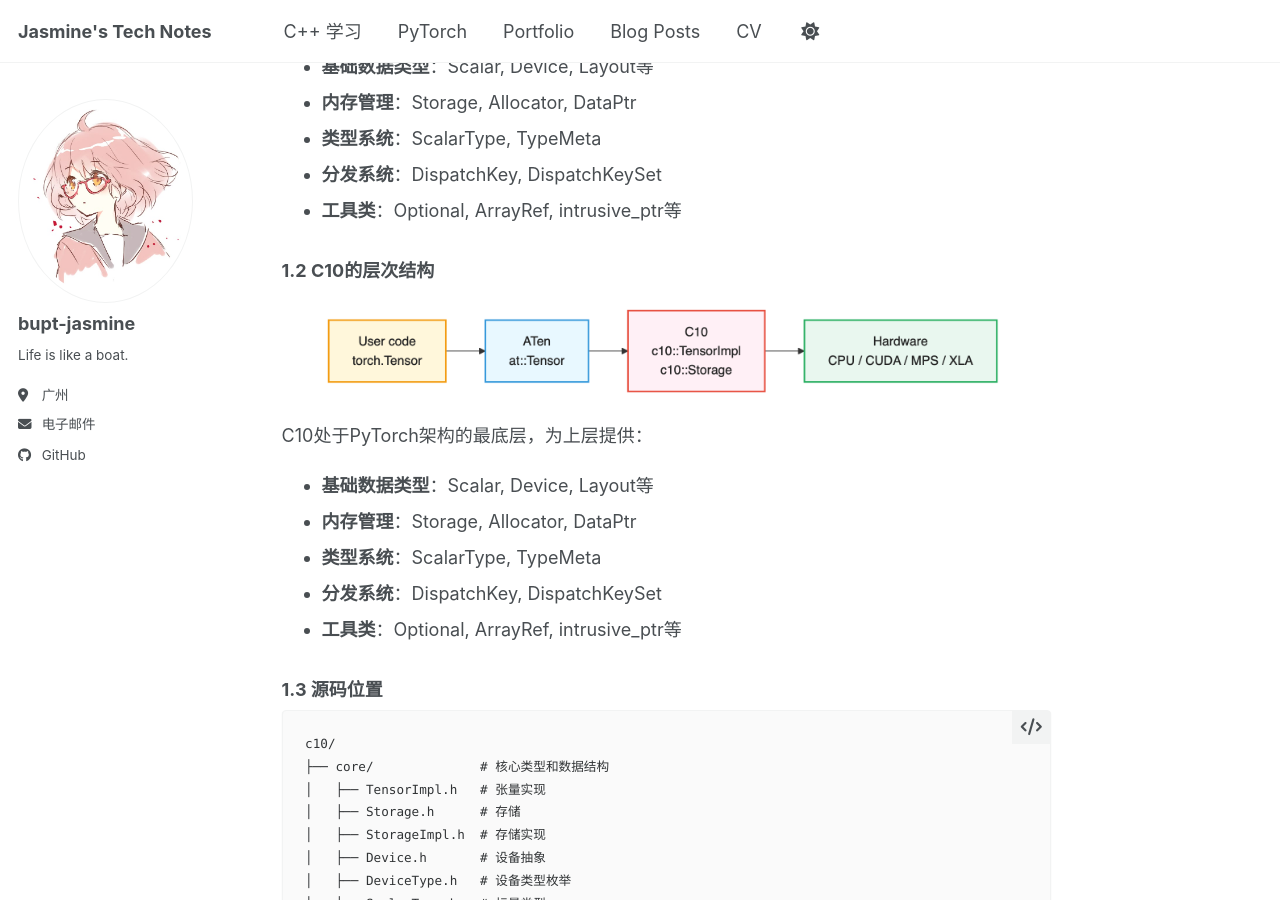
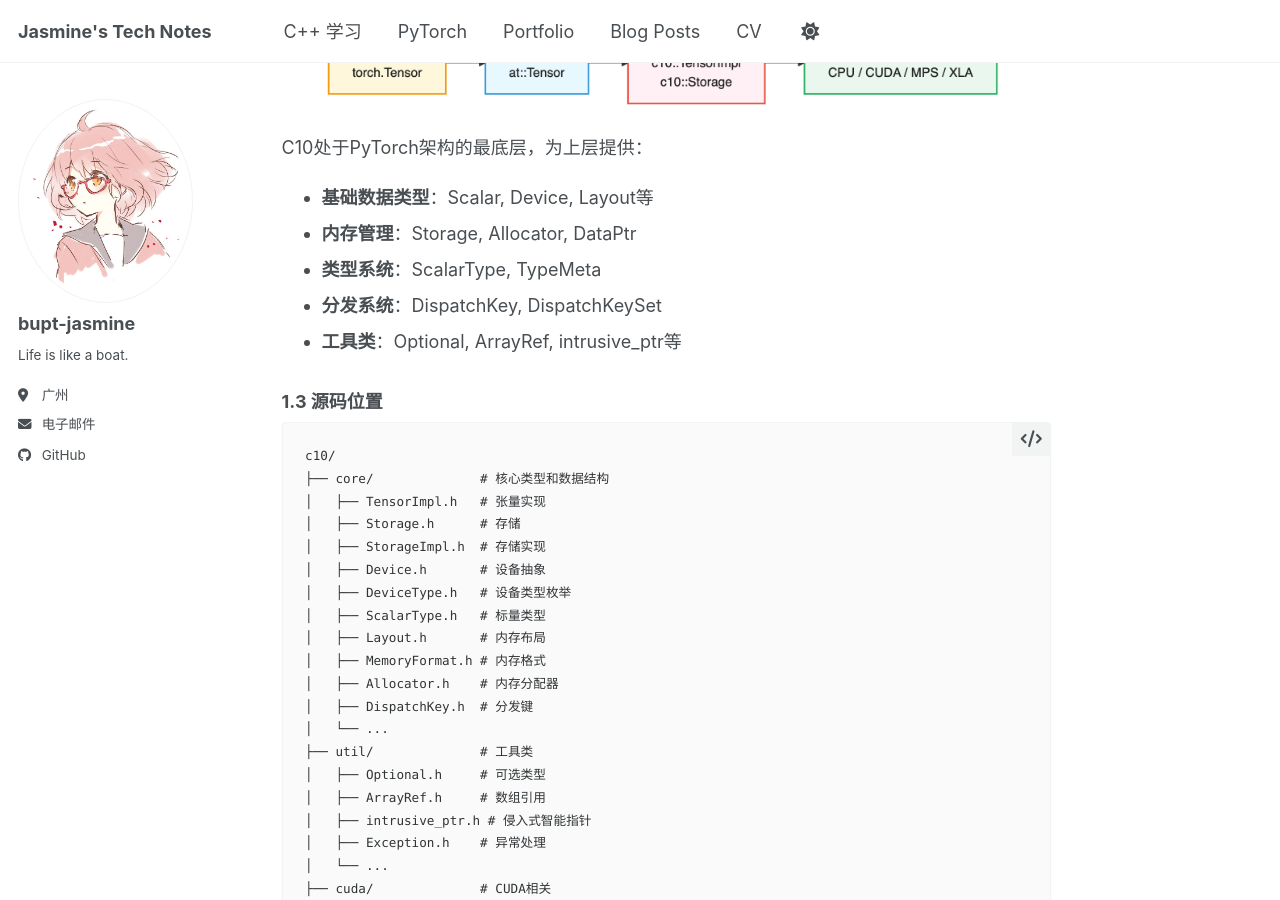
Before and after one commit to bupt-jasmine/bupt-jasmine.github.io, a Jekyll site: the page built from _pytorch/2025-12-04-pytorch-03.md, in a window 1280 px wide and 900 px high, scrolled down 710 px. Built offline with Jekyll 4.4.1, drawn with Linux system fonts in a browser that asks for light colours; a script bundle is joined from its source files by our own code; library files that are not in the unit come from our copies.

Commit message:
fix: 删除重复的C10层次结构描述，优化文档结构

```diff
--- a/_pytorch/2025-12-04-pytorch-03.md
+++ b/_pytorch/2025-12-04-pytorch-03.md
@@ -18,15 +18,6 @@ C10（Caffe2 + Tensor的缩写）是PyTorch的核心基础库，提供了PyTorch
 2. 共享性：C10为PyTorch和Caffe2提供共享的基础设施，促进代码复用和一致性。
 3. 性能：C10注重高效的内存管理和类型系统，以满足深度学习对性能的严格要求。
 4. 可扩展：C10设计为易于扩展，支持新设备类型和数据类型的添加。
-
-### 1.2 C10的层次结构
-
-C10处于PyTorch架构的最底层，为上层提供：
-- **基础数据类型**：Scalar, Device, Layout等
-- **内存管理**：Storage, Allocator, DataPtr
-- **类型系统**：ScalarType, TypeMeta
-- **分发系统**：DispatchKey, DispatchKeySet
-- **工具类**：Optional, ArrayRef, intrusive_ptr等
 
 ### 1.2 C10的层次结构
 
```
